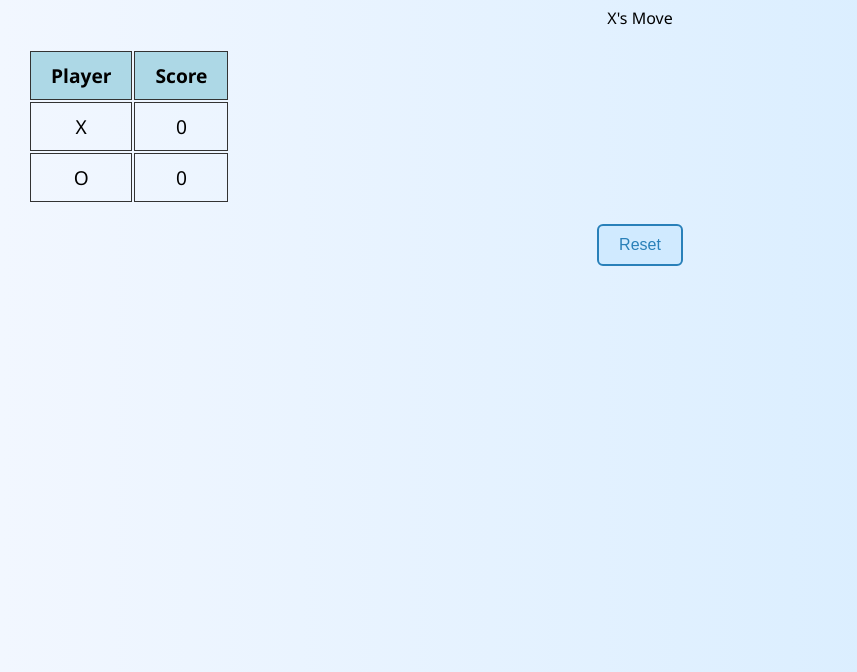
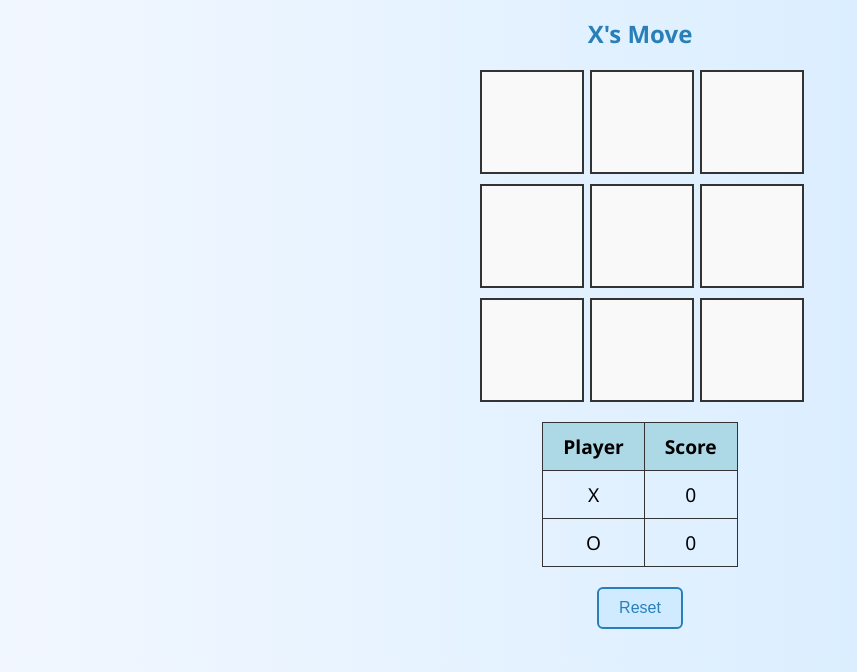
Before and after one commit to AbdielMagdi/tic-tac-toe, a plain HTML site: page index.html in a window 1280 px wide. Shown: the part 128-800 px from the top of the page, without its empty margins (0-857 px from the left). Drawn offline with Linux system fonts and the light colour scheme.

Commit message:
Update index.html

```diff
--- a/index.html
+++ b/index.html
@@ -3,16 +3,24 @@
 <head>
   <meta charset="UTF-8" />
   <meta name="viewport" content="width=device-width, initial-scale=1.0" />
-  <title>Tic Tac Toe</title>
-  <link rel="stylesheet" href="style.css">
+  <title>Tic - Tac - Toe</title>
+
+  <!-- main stylesheet -->
+  <link rel="stylesheet" href="style.css" />
 </head>
 <body>
   <h1>TIC - TAC - TOE</h1>
-  <div id="turn">X's Move</div>
-  <div class="board" id="board"></div>
 
-  <div class="score-table">
-    <table>
+  <!-- status text (whose turn / who won) -->
+  <h2 id="status">X's Move</h2>
+
+  <!-- game + scoreboard wrapper -->
+  <div class="wrapper">
+      <!-- 3×3 board (cells injected by JS) -->
+      <div id="board" class="board"></div>
+
+      <!-- scoreboard -->
+      <table class="score-table">
         <thead>
           <tr><th>Player</th><th>Score</th></tr>
         </thead>
@@ -24,6 +32,8 @@
   </div>
 
   <button id="reset">Reset</button>
+
+  <!-- game logic -->
   <script src="script.js"></script>
 </body>
 </html>
```
Lines whose indentation alone changed are shown as unchanged.
